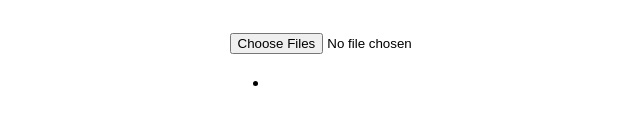
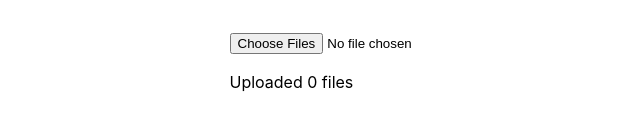
Before and after one commit to TengoCharlie/chatpdf, a React (Vite) app: page / in a window 1280 px wide. Shown: the part 330-460 px from the top of the page, without its empty margins (284-924 px from the left). Built offline with nearby package versions, Linux system fonts and the light colour scheme.

Commit message:
multipple file upload complete patch fix

```diff
--- a/src/component/fileUpload.tsx
+++ b/src/component/fileUpload.tsx
@@ -8,7 +8,7 @@ function FileUpload({ fbApp, fbA }: { fbApp: FirebaseApp; fbA: Analytics }) {
     const [uploading, setUploading] = useState(false);
     const [uploadMessage, setUploadMessage] = useState('');
     const [errorMessage, setErrorMessage] = useState('');
-    const [uploadedFileName, setUploadedFileName] = useState(['']);
+    const [uploadedFileName, setUploadedFileName] = useState<String[]>([]);
 
     const handleFileUpload = async (event: any) => {
         let files = event.target.files;
@@ -95,6 +95,7 @@ function FileUpload({ fbApp, fbA }: { fbApp: FirebaseApp; fbA: Analytics }) {
         <div>
             <input type="file" onChange={handleFileUpload} multiple disabled={uploading} />
             {uploading && <p>{uploadMessage}</p>}
+            <p> Uploaded {uploadedFileName.length} files</p>
             {uploadedFileName.length > 0 && (
                 <ul>
                     {uploadedFileName.map((fileName, index) => (
```
